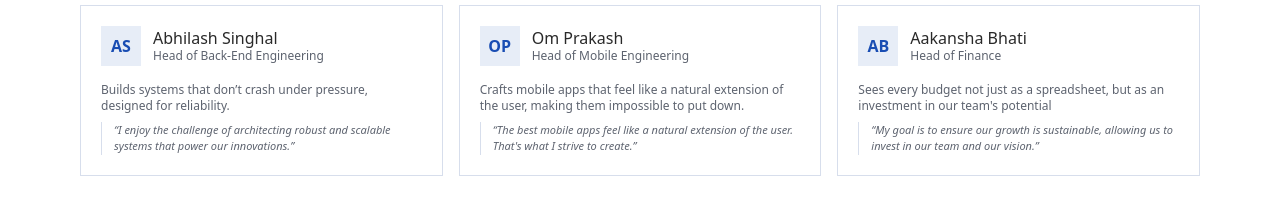
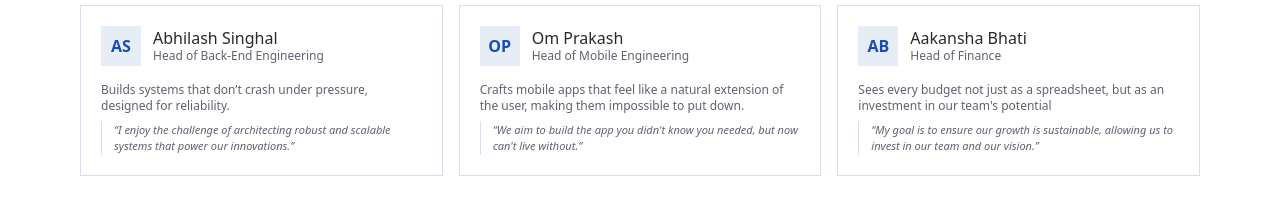
Before and after one commit to rishabhmehta/techpix-website, a Next.js app: page / in a window 1280 px wide. Shown: the part 3720-3932 px from the top of the page. Built offline with nearby package versions, Linux system fonts and the light colour scheme.

Commit message:
refactor: update quote for Om Prakash to enhance clarity and engagement

```diff
--- a/components/sections/team.tsx
+++ b/components/sections/team.tsx
@@ -52,7 +52,7 @@ const TEAM: Member[] = [
     funFact:
       'Crafts mobile apps that feel like a natural extension of the user, making them impossible to put down.',
     quote:
-      "The best mobile apps feel like a natural extension of the user. That's what I strive to create.",
+      "We aim to build the app you didn't know you needed, but now can't live without.",
   },
   {
     name: 'Aakansha Bhati',
```
